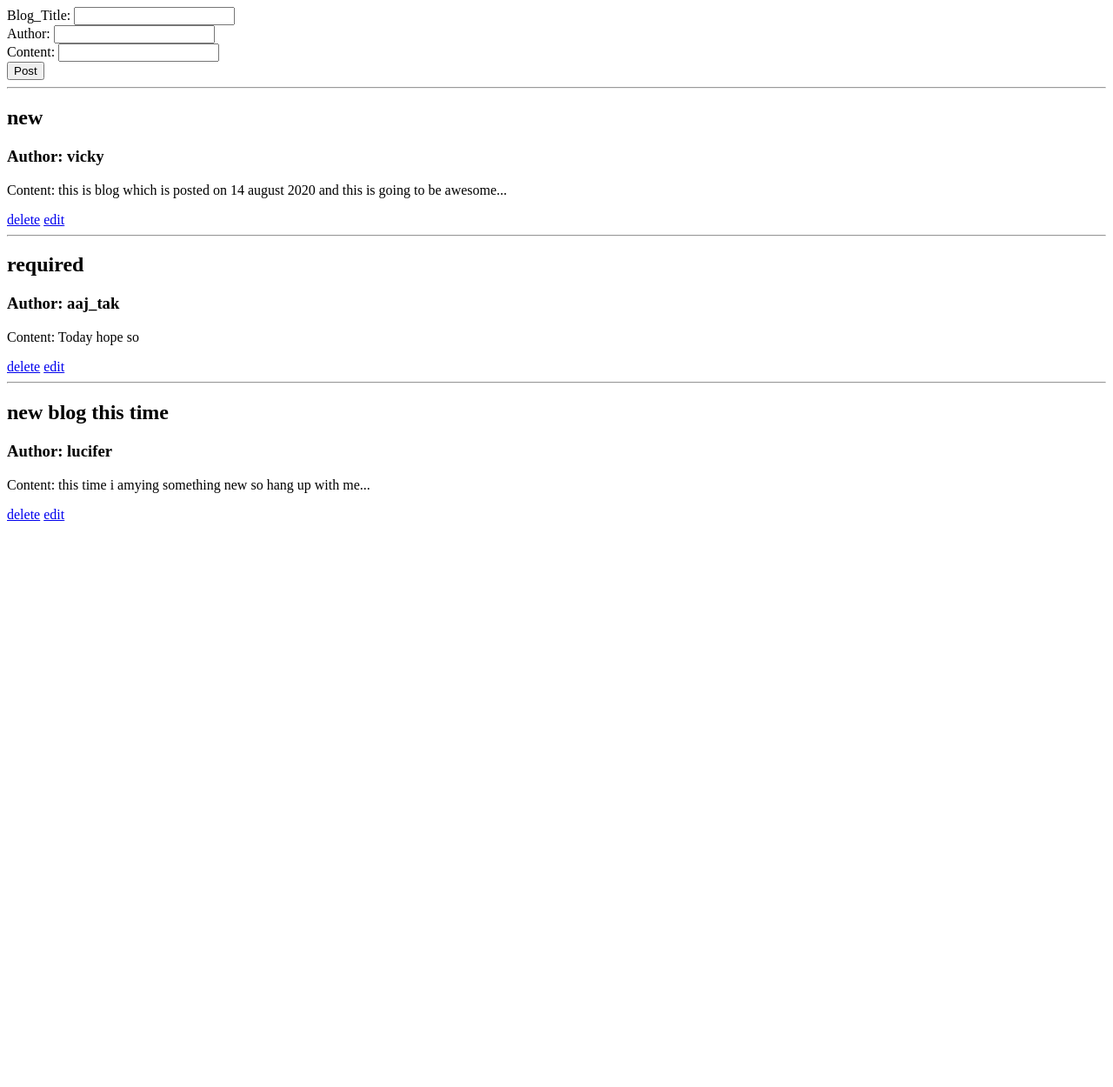
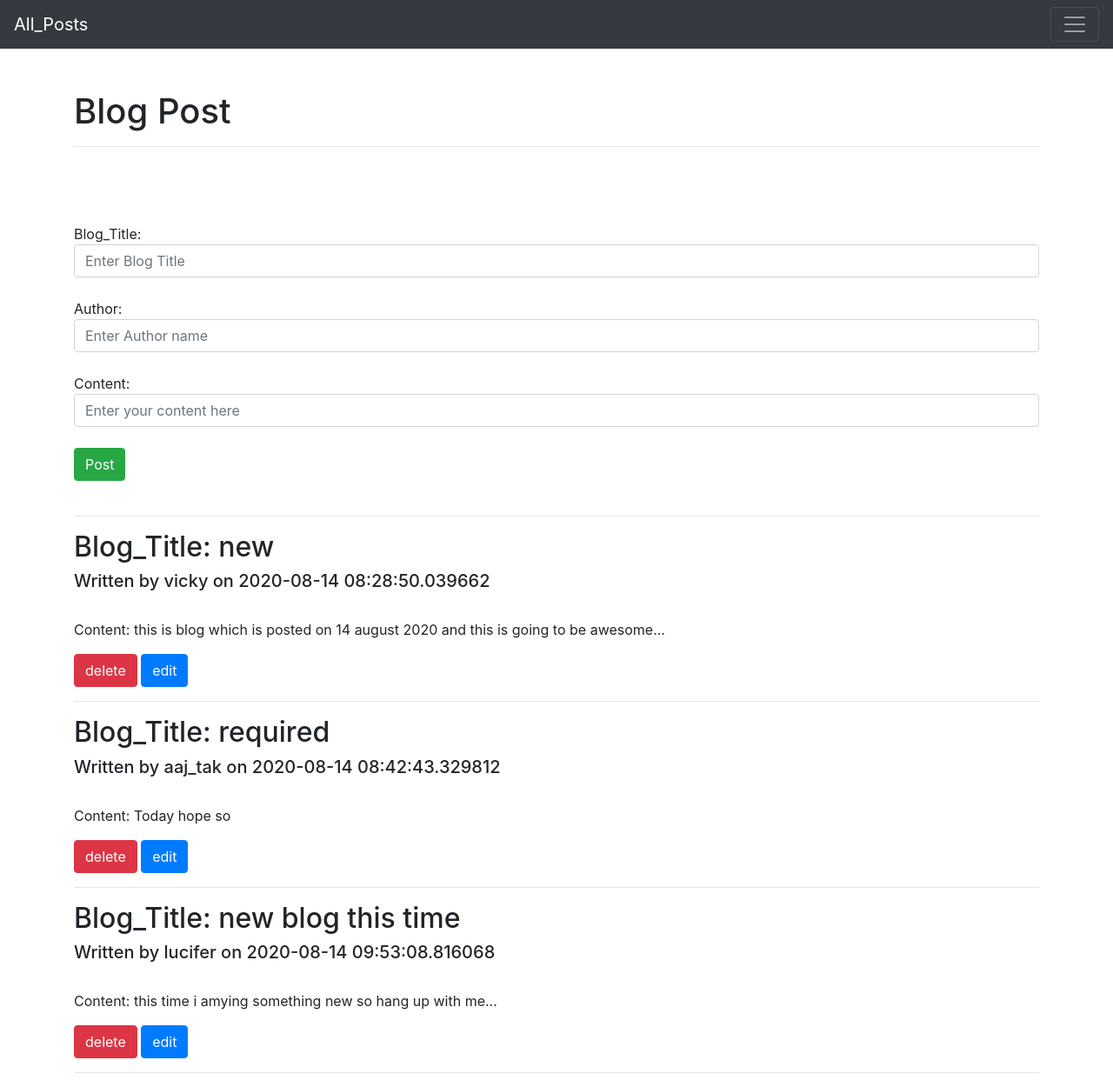
Before and after one commit to KumarVicky900/flask_app_2, a Flask app: page /home in a window 1280 px wide. Shown: the whole page at 87% size. Before the commit the page ends 599 px from the top, so only its background shows below. Run offline with Flask 2, Linux system fonts and the light colour scheme; data comes from the database, SQL or seed files in the repository; both versions use the stored data as it was after the commit; some libraries are stand-ins or nearby versions.

Commit message:
final version ready

```diff
--- a/app.py
+++ b/app.py
@@ -18,7 +18,7 @@ class blog(db.Model):
 
 @app.route('/')
 def default():
-    return "<h1>search /home to do blogging<h1>"
+    return "<h1>This is Home Page<h1>"
 
 
 @app.route('/home', methods=['GET','POST'])
--- a/templates/base.html
+++ b/templates/base.html
@@ -1,11 +1,57 @@
 <!DOCTYPE html>
 <html lang="en">
+
 <head>
     <meta charset="UTF-8">
     <meta name="viewport" content="width=device-width, initial-scale=1.0">
+    <link rel="stylesheet" href="https://stackpath.bootstrapcdn.com/bootstrap/4.5.2/css/bootstrap.min.css"
+        integrity="sha384-JcKb8q3iqJ61gNV9KGb8thSsNjpSL0n8PARn9HuZOnIxN0hoP+VmmDGMN5t9UJ0Z" crossorigin="anonymous">
+
     {% block head %} {% endblock %}
 </head>
+
 <body>
-    {% block body %} {% endblock %}
+    <nav class="navbar navbar-dark bg-dark">
+        <a class="navbar-brand" href="/home">All_Posts</a>
+        <button class="navbar-toggler" type="button" data-toggle="collapse" data-target="#navbarsExample01"
+            aria-controls="navbarsExample01" aria-expanded="false" aria-label="Toggle navigation">
+            <span class="navbar-toggler-icon"></span>
+        </button>
+
+        <div class="collapse navbar-collapse" id="navbarsExample01">
+            <ul class="navbar-nav mr-auto">
+                <li class="nav-item active">
+                    <a class="nav-link" href="/">Home Page <span class="sr-only">(current)</span></a>
+                </li>
+
+                <!-- <li class="nav-item dropdown">
+                    <a class="nav-link dropdown-toggle" href="#" id="dropdown01" data-toggle="dropdown"
+                        aria-haspopup="true" aria-expanded="false">Dropdown</a>
+                    <div class="dropdown-menu" aria-labelledby="dropdown01">
+                        <a class="dropdown-item" href="#">Action</a>
+                        <a class="dropdown-item" href="#">Another action</a>
+                        <a class="dropdown-item" href="#">Something else here</a>
+                    </div>
+                </li> -->
+            </ul>
+            <form class="form-inline my-2 my-md-0">
+                <input class="form-control" type="text" placeholder="Search" aria-label="Search">
+            </form>
+        </div>
+    </nav>
+    <div class="container">
+        {% block body %} {% endblock %}
+    </div>
+
+    <script src="https://code.jquery.com/jquery-3.5.1.slim.min.js"
+        integrity="sha384-DfXdz2htPH0lsSSs5nCTpuj/zy4C+OGpamoFVy38MVBnE+IbbVYUew+OrCXaRkfj"
+        crossorigin="anonymous"></script>
+    <script src="https://cdn.jsdelivr.net/npm/popper.js@1.16.1/dist/umd/popper.min.js"
+        integrity="sha384-9/reFTGAW83EW2RDu2S0VKaIzap3H66lZH81PoYlFhbGU+6BZp6G7niu735Sk7lN"
+        crossorigin="anonymous"></script>
+    <script src="https://stackpath.bootstrapcdn.com/bootstrap/4.5.2/js/bootstrap.min.js"
+        integrity="sha384-B4gt1jrGC7Jh4AgTPSdUtOBvfO8shuf57BaghqFfPlYxofvL8/KUEfYiJOMMV+rV"
+        crossorigin="anonymous"></script>
 </body>
+
 </html>
--- a/templates/index.html
+++ b/templates/index.html
@@ -4,19 +4,27 @@
 <title>Blog</title>
 {% endblock %}
 
-{% block body %}
+{% block body %}<br><br>
+    <h1>Blog Post</h1>
+    <hr><br><br><br>
     <form action="/home" method="POST">
-        Blog_Title: <input type="text" id="title" name="title" required><br>
-        Author:     <input type="text" id="author" name="author" required><br>
-        Content:    <input type="text" id="content" name="content" required><br>
-        <input type="submit" id="post" value="Post">
+        Blog_Title:
+        <input class="form-control" type="text" id="title" name="title" placeholder="Enter Blog Title" aria-label="Enter Blog Title" required><br>
+
+        Author:
+        <input class="form-control" type="text" id="author" name="author" placeholder="Enter Author name" aria-label="Enter Author name" required><br>
+        Content:
+        <input class="form-control" type="text" id="content" name="content" placeholder="Enter your content here" aria-label="Enter your content here" required rows='3'><br>
+
+        <input class="btn btn-success" type="submit" id="post" value="Post">
     </form>
-    {% for post in posts %}
+    {% for post in posts %}<br>
      <hr>
-     <h2>{{post.Blog_title}}</h2>
-     <h3>Author: {{post.Author}}</h3>
+     <h2>Blog_Title: {{post.Blog_title}}</h2>
+     <h5>Written by {{post.Author}} on {{post.date_posted}}</h5><br>
      <p>Content: {{post.Content}}</p>
-     <a href="/home/delete/{{post.id}}">delete</a>
-     <a href="/home/edit/{{post.id}}">edit</a>
+     <a class="btn btn-danger" href="/home/delete/{{post.id}}">delete</a>
+     <a class="btn btn-primary" href="/home/edit/{{post.id}}">edit</a>
     {% endfor %}
+    <hr>
 {% endblock %}
```
Also changed, not shown: templates/edit.html (+11 -5 lines), post.db.
